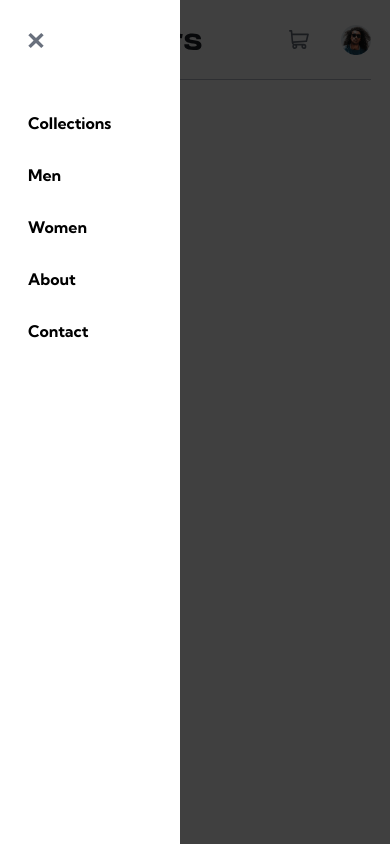
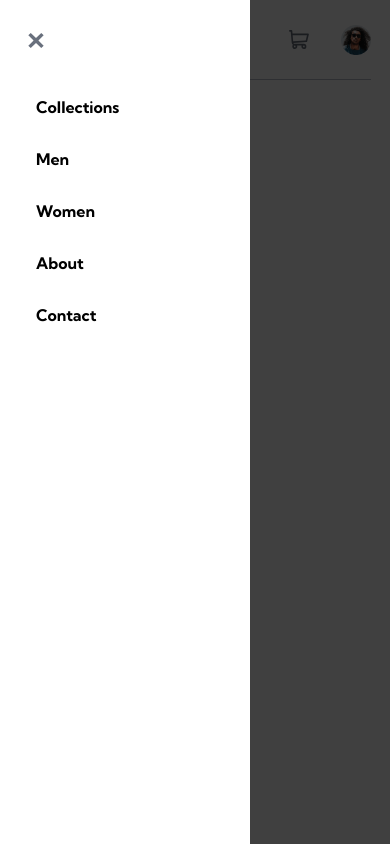
Before and after one commit to trishacapitle/ecommerce-mainPage, a website built with Vite: page index.html in a window 390 px wide. Both pictures are taken after a click on the picture 27 px from the left and 39 px from the top of the page. Built offline with nearby package versions, Linux system fonts and the light colour scheme.

Commit message:
added hover on sidebar

```diff
--- a/css/main-page.css
+++ b/css/main-page.css
@@ -93,13 +93,14 @@ a:hover {
     left: 0;
     z-index: 5;
 
-    width: 180px;
+    width: 250px;
     height: 100vh;
     padding: 1em 1.75em;
 
     background-color: var(--white);
     box-shadow: 0 0 0 5000px var(--light-box-bg);
 }
+
 
 .navbar-mobile img{
     padding-top: 1em;
@@ -110,6 +111,11 @@ a:hover {
 
 .navbar-mobile li{
     font-weight: var(--fw-700);
+    padding: 1em .5em;
+}
+
+.navbar-mobile li:hover{
+    background-color: var(--grayish-blue);
 }
 
 .navbar-mobile, #menu {
--- a/index.html
+++ b/index.html
@@ -20,7 +20,7 @@
       </ul>
     </section>
 
-    <section class="navbar-mobile flex-column" style="--gap: 2em;">
+    <section class="navbar-mobile flex-column">
       <img id="menu-close" src="images/icon-close.svg" alt="close icon">
       <ul class="flex-column">
         <li>Collections</li>
```
